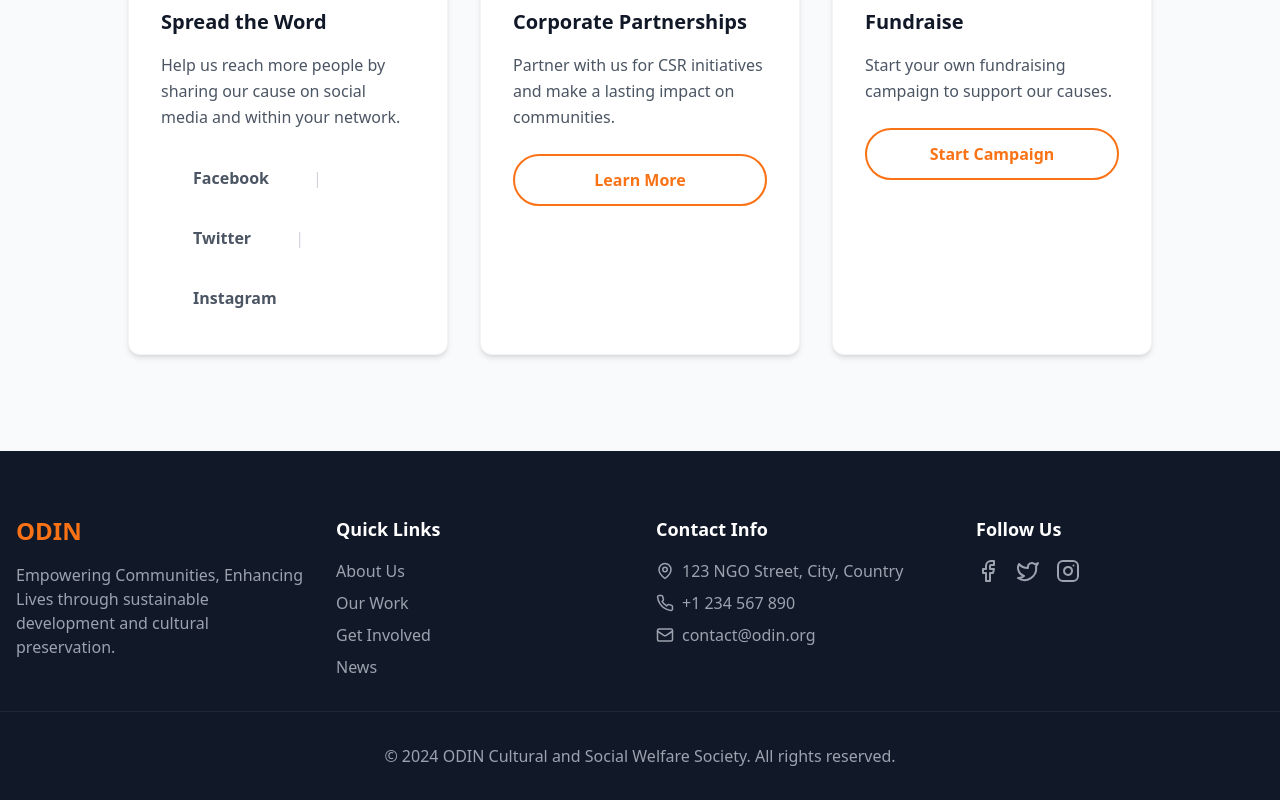
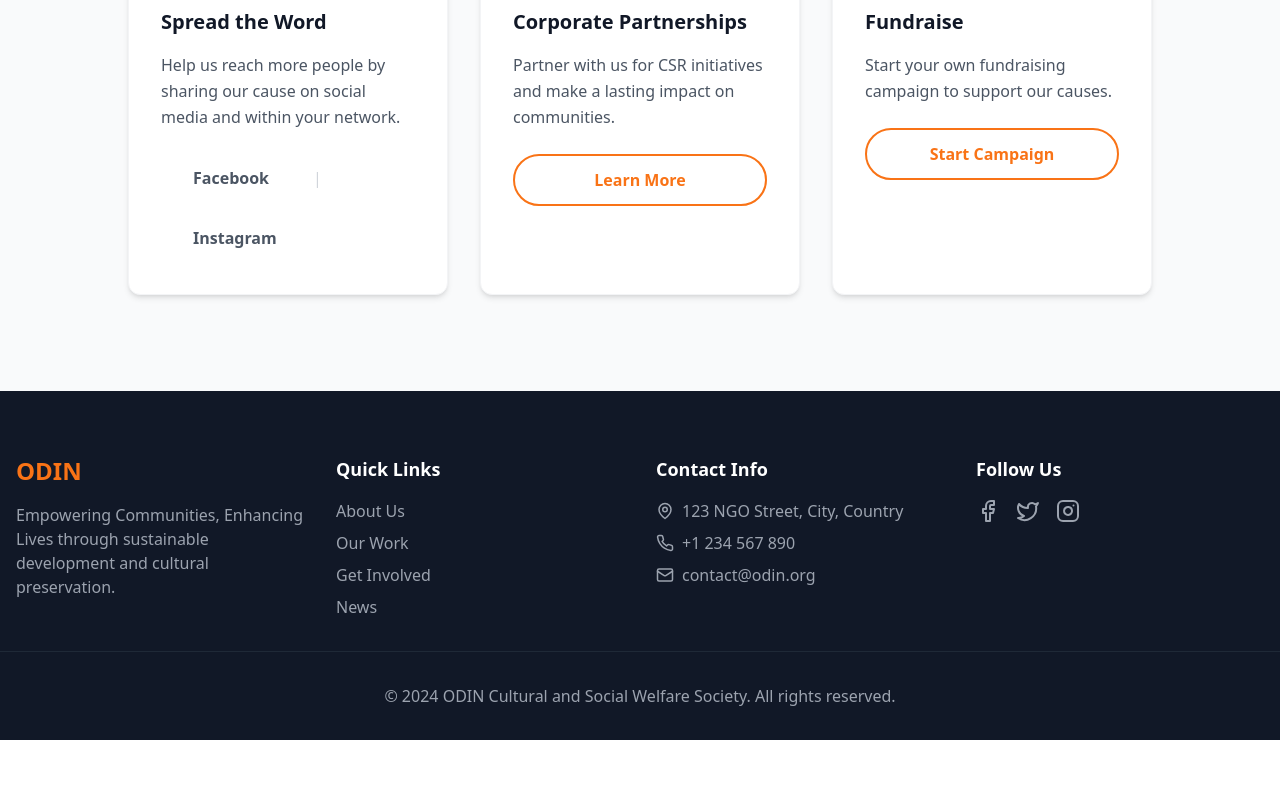
Before and after one commit to akshaynot/odin_website, a React (Vite) app: page /donate in a window 1280 px wide. Shown: the part 1000-1800 px from the top of the page. After the commit the page ends 1740 px from the top, so only its background shows below. Built offline with nearby package versions, Linux system fonts and the light colour scheme.

Commit message:
getinvolved updated

```diff
--- a/src/pages/GetInvolved.tsx
+++ b/src/pages/GetInvolved.tsx
@@ -33,8 +33,6 @@ export default function GetInvolved() {
                 <div className="flex flex-wrap gap-3">
                   <Button variant="ghost" className="px-0 hover:bg-transparent hover:text-orange-600 font-normal">Facebook</Button>
                   <span className="text-gray-300 self-center">|</span>
-                  <Button variant="ghost" className="px-0 hover:bg-transparent hover:text-orange-600 font-normal">Twitter</Button>
-                  <span className="text-gray-300 self-center">|</span>
                   <Button variant="ghost" className="px-0 hover:bg-transparent hover:text-orange-600 font-normal">Instagram</Button>
                 </div>
               </div>
```
